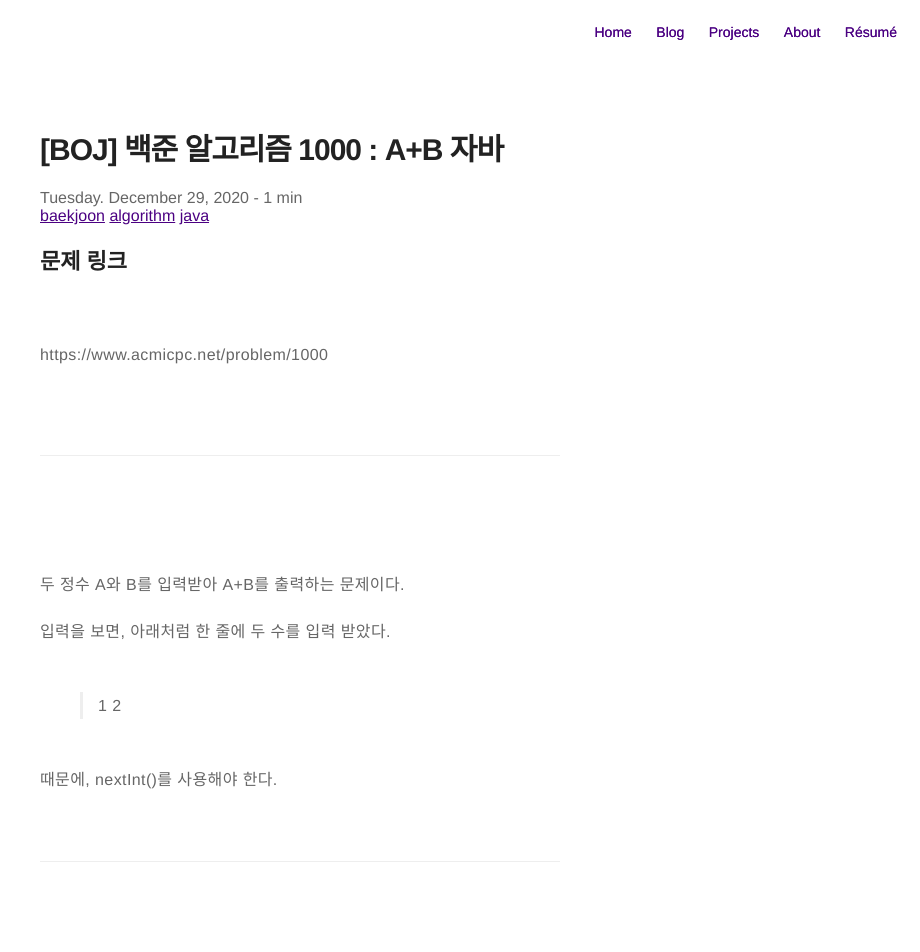
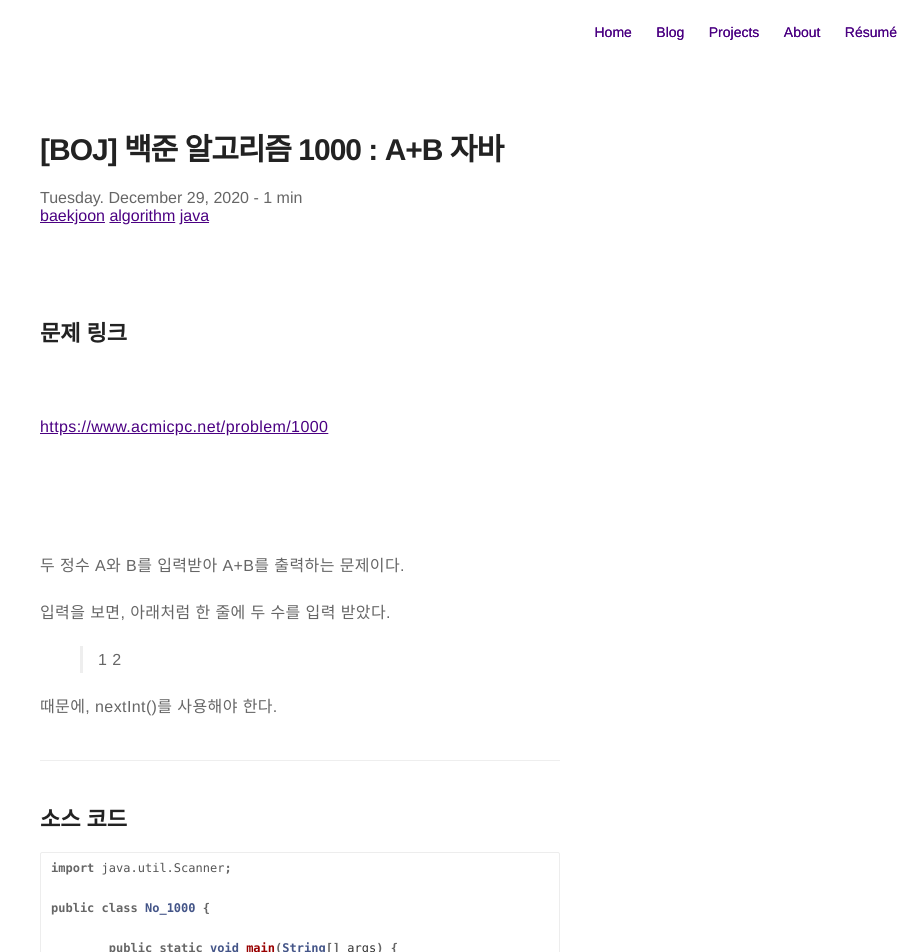
Before and after one commit to hoojeong-dev/gnwjd309.github.io, a Jekyll site: the page built from _posts/2020-12-29-Algo-no1000.markdown, in a window 1280 px wide. Shown: the top 952 px of the page, without its empty margins (360-1280 px from the left). Built offline with Jekyll 4.4.1, drawn with Linux system fonts in a browser that asks for light colours.

Commit message:
edit algo no.1000

````diff
--- a/_posts/2020-12-29-Algo-no1000.markdown
+++ b/_posts/2020-12-29-Algo-no1000.markdown
@@ -13,37 +13,31 @@ category: [Baekjoon Algorithm]
 author: Hoojeong Kim
 description: 백준 알고리즘 문제 풀이
 ---
+<br/>
+<br/>
 
 ## 문제 링크
 <br/>
 
-https://www.acmicpc.net/problem/1000
+[https://www.acmicpc.net/problem/1000](https://www.acmicpc.net/problem/1000)
 
 <br/>
-
 ---
-<br/>
 <br/>
 
 두 정수 A와 B를 입력받아 A+B를 출력하는 문제이다.<br/>
 
 입력을 보면, 아래처럼 한 줄에 두 수를 입력 받았다.
 <br/>
-<br/>
 
 > 1 2
 
-<br/>
 때문에, nextInt()를 사용해야 한다.
 <br/>
-<br/>
-
 
 ---
-<br/>
 
 ## 소스 코드
-<br/>
 
 ```java
 import java.util.Scanner;
@@ -63,11 +57,9 @@ public class No_1000 {
 	}
 }
 ```
-<br/>
 
 ---
 
-<br/>
 
 참고로, 자바 언어로 답안을 제출할 때는 class의 이름을 `main`으로 해주어야 한다.
 <br/>
````
Also changed, not shown: other parts of _posts/2020-12-29-Algo-no1000.markdown (+1 -7 lines).
